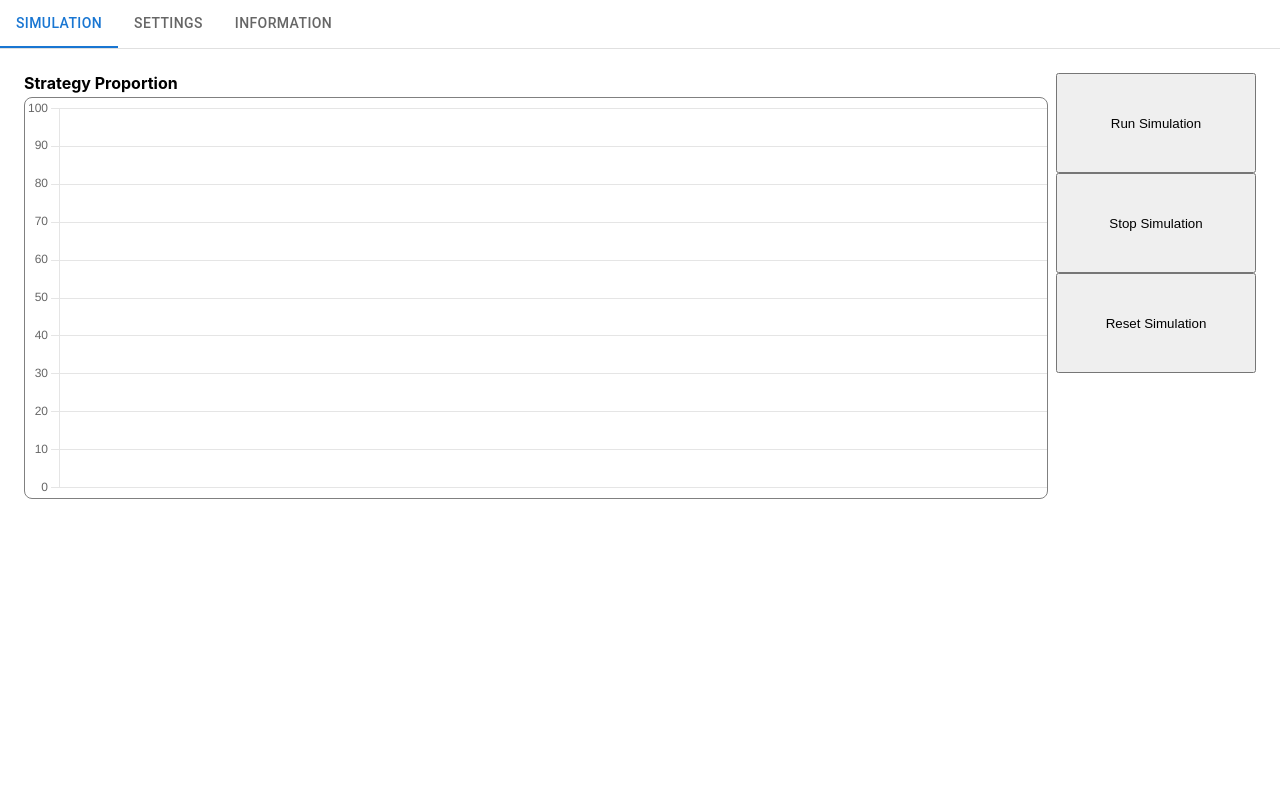
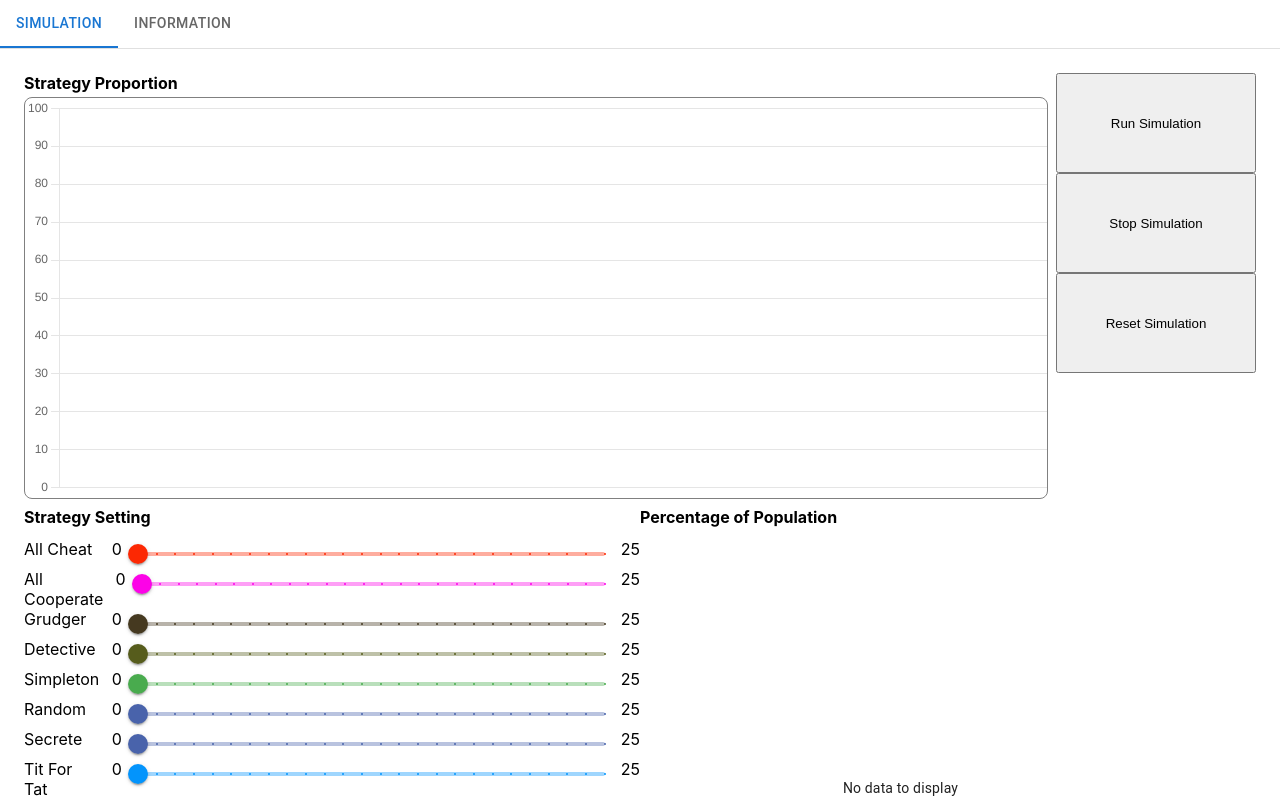
Before and after one commit to daminho/gametheorysimulation, a React (Create React App) app: page / in a window 1280 px wide. Shown: the top 800 px of the page. Built offline with nearby package versions, Linux system fonts and the light colour scheme.

Commit message:
remove setting tabs

```diff
--- a/src/games/PrisonerDilemma/PrisonerDilemmaEntry.tsx
+++ b/src/games/PrisonerDilemma/PrisonerDilemmaEntry.tsx
@@ -57,12 +57,12 @@ const PrisonerDilemmaEntry: FC = () => {
             <Box sx={{ borderBottom: 1, borderColor: 'divider' }}>
                 <TabList onChange={handleChangeTab} aria-label="lab API tabs example">
                 <Tab label="Simulation" value="simulation" />
-                <Tab label="Settings" value="simulation_setting" />
+                {/* <Tab label="Settings" value="simulation_setting" /> */}
                 <Tab label="Information" value="infos" />
                 </TabList>
             </Box>
                 <TabPanel value="simulation"><SimulationTab/></TabPanel>
-                <TabPanel value="simulation_setting"><SettingTab/></TabPanel>
+                {/* <TabPanel value="simulation_setting"><SettingTab/></TabPanel> */}
                 <TabPanel value="infos"><InformationTab/></TabPanel>
             </TabContext>
         </StrategiesContext.Provider>
--- a/src/games/PrisonerDilemma/SimulationTab/SimulationTab.tsx
+++ b/src/games/PrisonerDilemma/SimulationTab/SimulationTab.tsx
@@ -5,6 +5,7 @@ import { Grid, styled } from "@mui/material";
 import { Modal } from "react-overlays";
 import { StrategiesContext } from "../PrisonerDilemmaEntry";
 import { ChartDisplayer } from "./ChartDisplayer";
+import SettingTab from "../SettingTab";
 
 
 const payoff = [[[3, 3],[0, 5]],[[5, 0],[1, 1]]]
@@ -366,6 +367,7 @@ const SimulationTab: FC = () => {
                     <button style = {{width:"200px", height: "100px", marginLeft: "8px"}} onClick={() => {resetSimulation()}}>Reset Simulation</button>
                 </div>
             </div>
+            <SettingTab/>
         </div>
     )
 }
```
